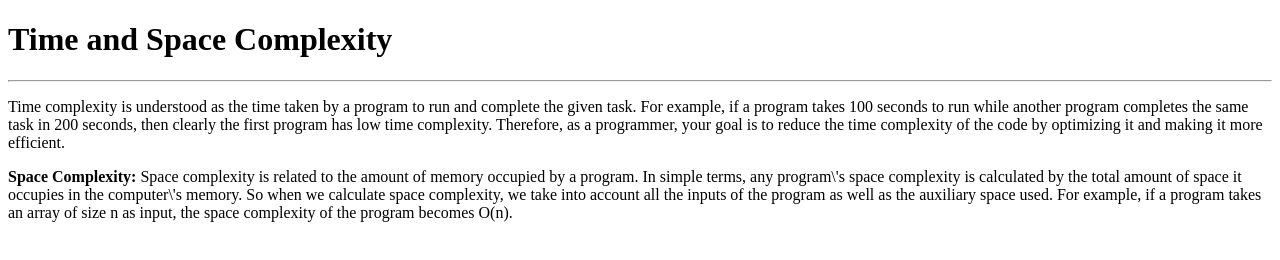
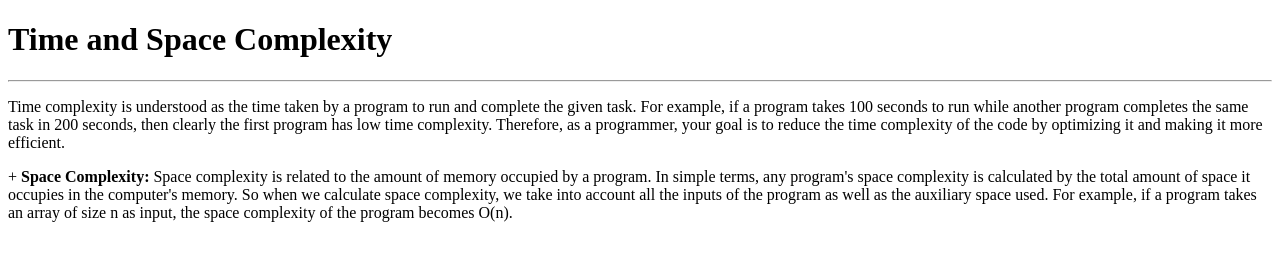
Before and after one commit to acciojob/time-and-space-complexity-Man-af, a website: page main.html in a window 1280 px wide. Drawn offline with Linux system fonts and the light colour scheme.

Commit message:
created a submission

```diff
--- a/main.html
+++ b/main.html
@@ -12,7 +12,7 @@
 	<hr>
 <p>Time complexity is understood as the time taken by a program to run and complete the given task. For example, if a program takes 100 seconds to run while another program completes the same task in 200 seconds, then clearly the first program has low time complexity. Therefore, as a programmer, your goal is to reduce the time complexity of the code by optimizing it and making it more efficient.</p>
 
-<p><b>Space Complexity:</b> Space complexity is related to the amount of memory occupied by a program. In simple terms, any program\'s space complexity is calculated by the total amount of space it occupies in the computer\'s memory. So when we calculate space complexity, we take into account all the inputs of the program as well as the auxiliary space used. For example, if a program takes an array of size n as input, the space complexity of the program becomes O(n).</p>
+<p>+ <b>Space Complexity:</b> Space complexity is related to the amount of memory occupied by a program. In simple terms, any program's space complexity is calculated by the total amount of space it occupies in the computer's memory. So when we calculate space complexity, we take into account all the inputs of the program as well as the auxiliary space used. For example, if a program takes an array of size n as input, the space complexity of the program becomes O(n).</p>
 
 </body>
 
```
